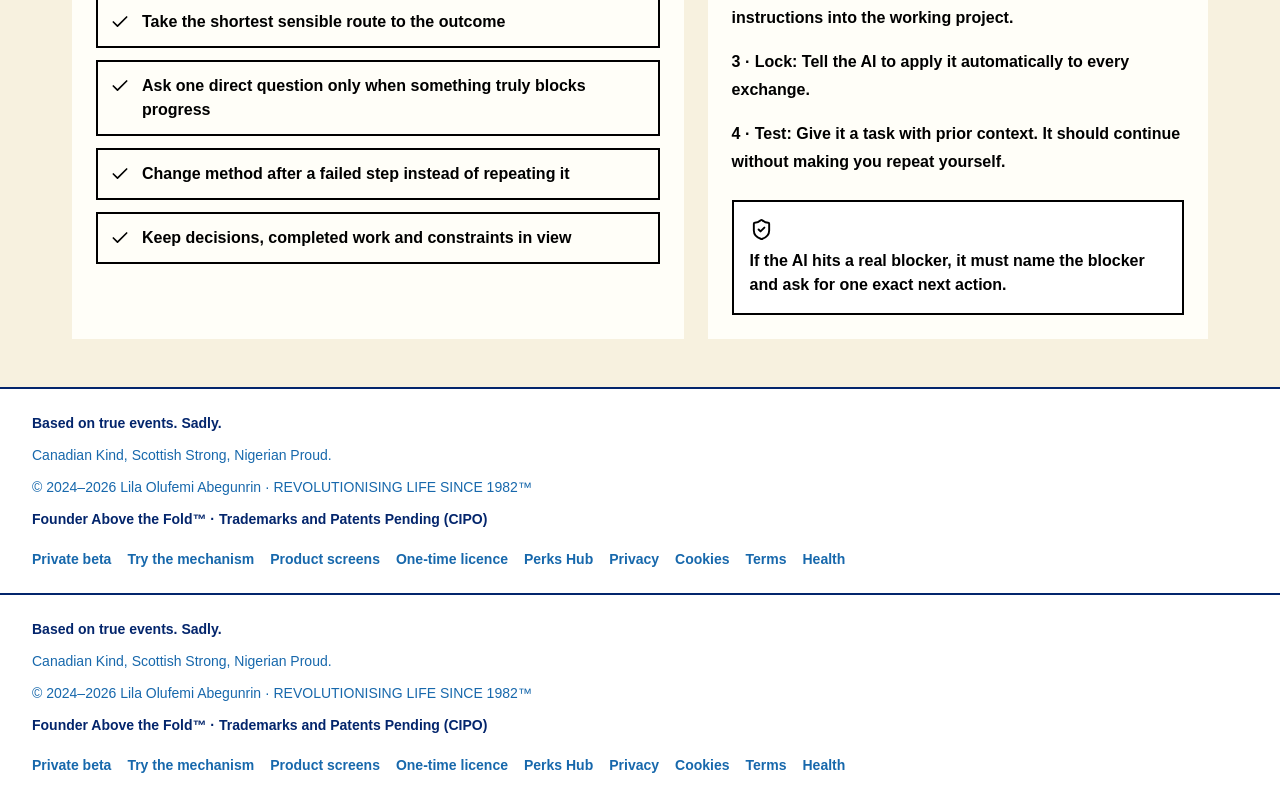
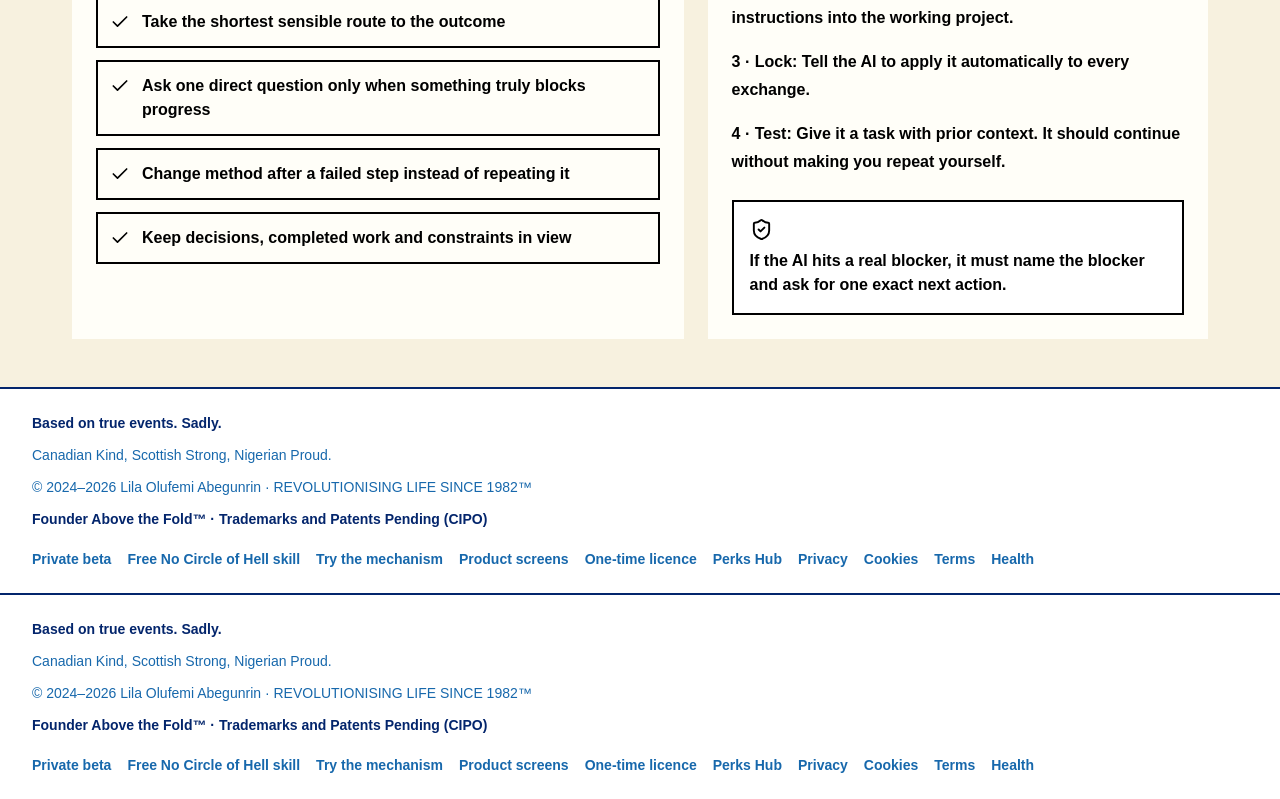
Before and after one commit to lila-debug/founder-above-the-fold, a Next.js app in the folder apps/web/: page /no-circles in a window 1280 px wide. Shown: the part 927-1726 px from the top of the page. Built offline with nearby package versions, Linux system fonts and the light colour scheme; no server answers.

Commit message:
Link the free No Circle of Hell skill

```diff
--- a/apps/web/src/app/components/brand-footer.tsx
+++ b/apps/web/src/app/components/brand-footer.tsx
@@ -16,6 +16,7 @@ export function BrandFooter({ children }: { children?: ReactNode }) {
         ))}
         <div className="flex flex-wrap items-center gap-4 pt-2">
           <Link className="font-bold hover:text-[#2541b2]" href="/waitlist">Private beta</Link>
+          <Link className="font-bold hover:text-[#2541b2]" href="/no-circles">Free No Circle of Hell skill</Link>
           <Link className="font-bold hover:text-[#2541b2]" href="/try">Try the mechanism</Link>
           <Link className="font-bold hover:text-[#2541b2]" href="/product">Product screens</Link>
           <Link className="font-bold hover:text-[#2541b2]" href="/pricing">One-time licence</Link>
```
